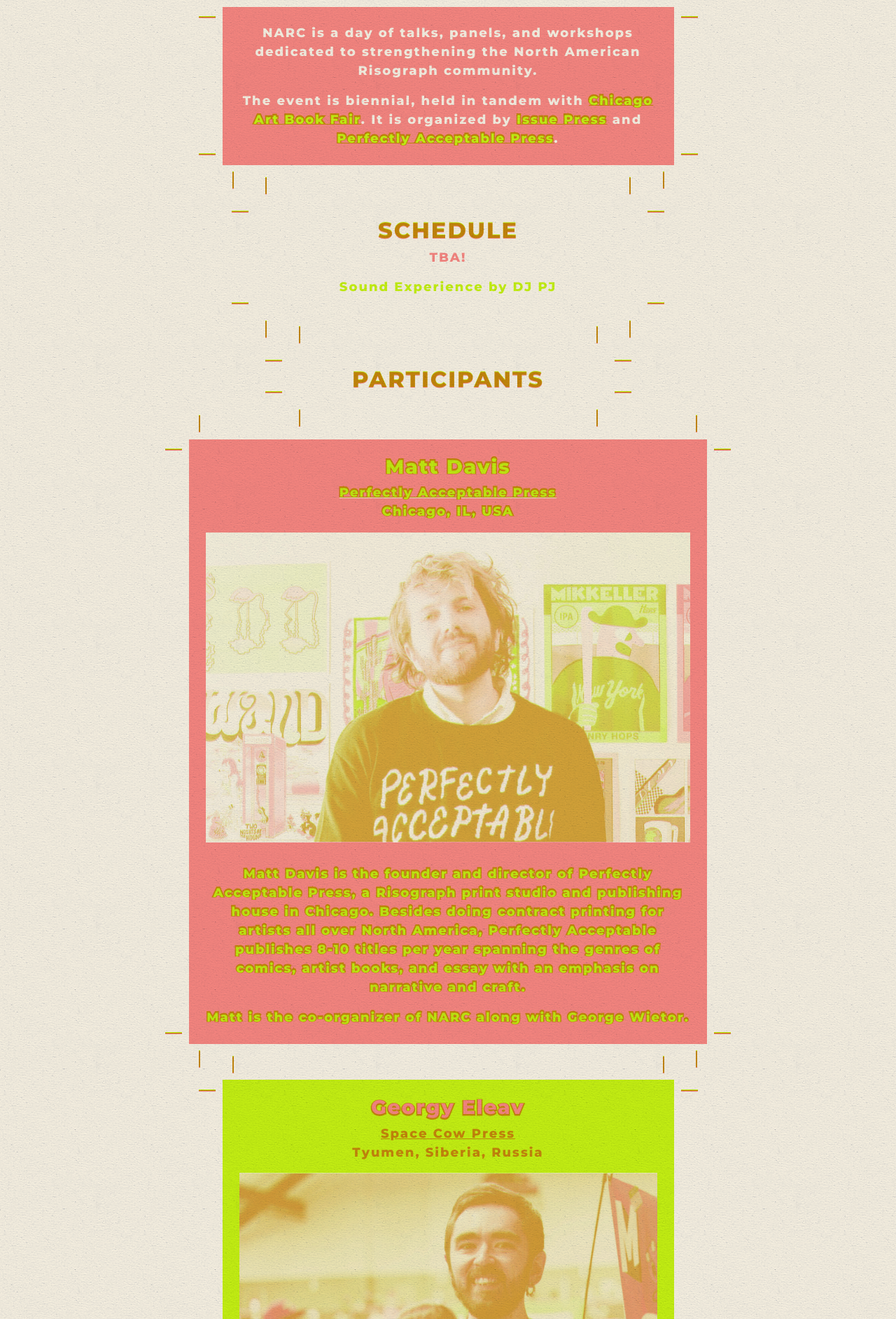
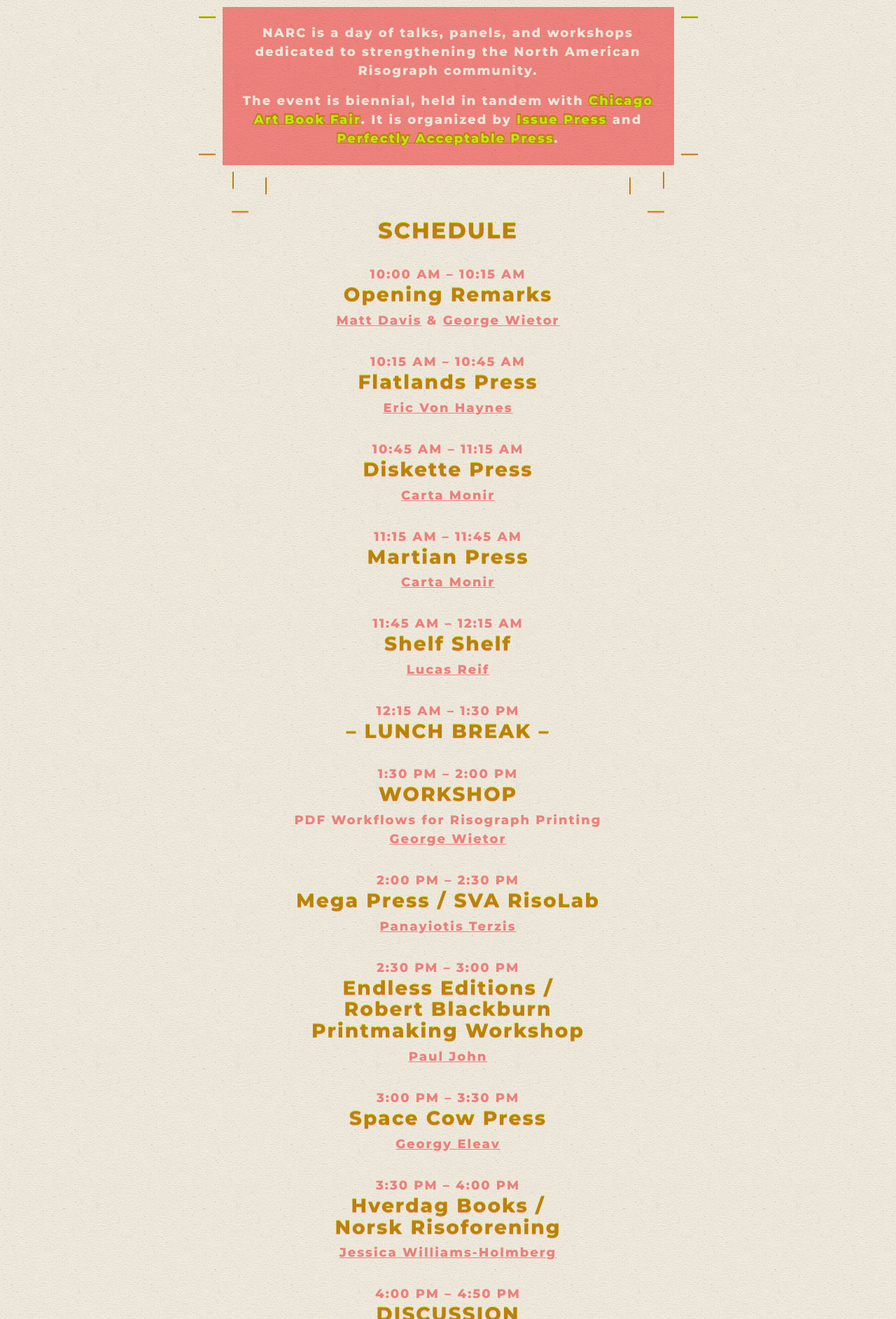
Before and after one commit to mixedfeelings/NARC, a PHP site: page /2019/index.html in a window 1280 px wide. Shown: the part 715-2600 px from the top of the page at 70% size. Run offline with PHP 8.4, Linux system fonts and the light colour scheme.

Commit message:
schedule and about

```diff
--- a/2019/css/narc.css
+++ b/2019/css/narc.css
@@ -136,6 +136,12 @@
 }
 
 
+.schedule .inside div,
+.schedule .inside h2  {
+	display: block;
+	margin-bottom: 2rem;
+}
+
 .photo {
 	background-size: cover;
 	background-position: center center;
--- a/2019/index.html
+++ b/2019/index.html
@@ -168,16 +168,92 @@
             </div>
           </div>
 
-          <div class="row">
+          <a name="schedule"></a>
+          <div class="row schedule">
             <div class="box text-white col-12 col-md-6">
               <div class="inside">
               <h2 class="text-yellow font-weight-bold">SCHEDULE</h2>
-              <p>
-                TBA!
-              </p>
-              <p class="text-yellow">
-                Sound Experience by <span class="no-wrap">DJ PJ</span>
-              </p>
+
+              <div>
+                10:00 AM – 10:15 AM
+                <h3 class="text-yellow font-weight-bold"> Opening Remarks </h3>
+                <a class="text-white" href="#matt">Matt Davis</a> <span class="text-white">&</span> <a class="text-white" href="#george">George Wietor</a>
+              </div>
+
+              <div>
+                10:15 AM – 10:45 AM
+                <h3 class="text-yellow font-weight-bold"> Flatlands Press </h3>
+                <a class="text-white" href="#eric">Eric Von Haynes</a>
+              </div>
+
+              <div>
+                10:45 AM – 11:15 AM
+                <h3 class="text-yellow font-weight-bold"> Diskette Press </h3>
+                <a class="text-white" href="#carta">Carta Monir</a>
+              </div>
+
+              <div>
+                11:15 AM – 11:45 AM
+                <h3 class="text-yellow font-weight-bold"> Martian Press </h3>
+                <a class="text-white" href="#carta">Carta Monir</a>
+              </div>
+
+              <div>
+                11:45 AM – 12:15 PM
+                <h3 class="text-yellow font-weight-bold"> Shelf Shelf </h3>
+                <a class="text-white" href="#lucas">Lucas Reif</a>
+              </div>
+
+              <div>
+                12:15 AM – 1:30 PM
+                <h3 class="text-yellow font-weight-bold"> – LUNCH BREAK – </h3>
+              </div>
+
+              <div>
+                1:30 PM – 2:00 PM
+                <h3 class="text-yellow font-weight-bold"> WORKSHOP </h3>
+                PDF Workflows for <span class="no-wrap">Risograph Printing</span><br/>
+                <a class="text-white" href="#george">George Wietor</a>
+              </div>
+
+              <div>
+                2:00 PM – 2:30 PM
+                <h3 class="text-yellow font-weight-bold"> Mega Press / <span class="no-wrap">SVA RisoLab</span> </h3>
+                <a class="text-white" href="#pan">Panayiotis Terzis</a>
+              </div>
+
+              <div>
+                2:30 PM – 3:00 PM
+                <h3 class="text-yellow font-weight-bold"> Endless Editions / <span class="no-wrap">Robert Blackburn</span> <span class="no-wrap">Printmaking Workshop</span> </h3>
+                <a class="text-white" href="#pj">Paul John</a>
+              </div>
+
+              <div>
+                3:00 PM – 3:30 PM
+                <h3 class="text-yellow font-weight-bold"> Space Cow Press </h3>
+                <a class="text-white" href="georgy">Georgy Eleav</a>
+              </div>
+
+              <div>
+                3:30 PM – 4:00 PM
+                <h3 class="text-yellow font-weight-bold"> Hverdag Books / <span class="no-wrap">Norsk Risoforening</span> </h3>
+                <a class="text-white" href="jessica">Jessica Williams-Holmberg</a>
+              </div>
+
+              <div>
+                4:00 PM – 4:50 PM
+                <h3 class="text-yellow font-weight-bold"> DISCUSSION </h3>
+                <span class="text-white">Moderator:</span> <a class="text-white" href="#pj">Paul John</a>
+              </div>
+
+              <div >
+                4:50 PM – 5:00 PM
+                <h3 class="text-yellow font-weight-bold"> Closing Remarks </h3>
+                <a class="text-white" href="#matt">Matt Davis</a> <span class="text-white">&</span> <a class="text-white" href="#george">George Wietor</a>
+              </div>
+
+
+
             </div>
             </div>
           </div>
@@ -428,6 +504,23 @@
             </div>
           </div>
 
+          <a name="about"></a>
+          <div class="row">
+            <div class="box text-white col-12 col-md-6">
+              <div class="inside">
+              <h2 class="text-yellow font-weight-bold">ABOUT</h2>
+                <p>
+                  NARC is co-organized by <a class="text-white" href="https://issue.press">Issue Press</a> and <a class="text-white" href="">Perfectly Acceptable</a>. This is it's second iteration.
+                </p>
+                <p>
+                  Thank you to <a class="text-white" href="http://cabf.no-coast.org/">Chicago Art Book Fair</a> and <a class="text-white" href="https://designchicago.org/">Chicago Design Museum</a> for assistance and an especially immense gratitute to to <a class="text-white" href="https://cardsagainsthumanity.com/">Cards Against Humanity</a> for the incredibly gracious use of space.
+                </p>
+              </div>
+            </div>
+          </div>
+
+
+
         </div>
       </div> <!-- /YELLOW LAYER -->
 
@@ -548,17 +641,91 @@
             </div>
         </div>
 
-        <div class="row">
+        <div class="row schedule">
           <div class="box bg-paper text-coral col-12 col-md-6">
             <div class="inside">
             <h2 class="text-coral font-weight-bold">SCHEDULE</h2>
-            <p>
-              TBA!
-            </p>
-            <p class="text-transparent">
-              Sound Experience by <span class="no-wrap">DJ PJ</span>
-            </p>
-          </div>
+
+              <div >
+                10:00 AM – 10:15 AM
+                <h3 class="font-weight-bold"> Opening Remarks </h3>
+                <a href="#matt">Matt Davis</a> & <a href="#george">George Wietor</a>
+              </div>
+
+              <div>
+                10:15 AM – 10:45 AM
+                <h3 class="font-weight-bold"> Flatlands Press </h3>
+                <a href="#eric">Eric Von Haynes</a>
+              </div>
+
+              <div>
+                10:45 AM – 11:15 AM
+                <h3 class="font-weight-bold"> Diskette Press </h3>
+                <a href="#carta">Carta Monir</a>
+              </div>
+
+              <div>
+                11:15 AM – 11:45 AM
+                <h3 class="font-weight-bold"> Martian Press </h3>
+                <a href="#carta">Carta Monir</a>
+              </div>
+
+              <div>
+                11:45 AM – 12:15 AM
+                <h3 class="font-weight-bold"> Shelf Shelf </h3>
+                <a href="#lucas">Lucas Reif</a>
+              </div>
+
+              <div>
+                12:15 AM – 1:30 PM
+                <h3 class="font-weight-bold"> – LUNCH BREAK – </h3>
+              </div>
+
+              <div>
+                1:30 PM – 2:00 PM
+                <h3 class="font-weight-bold"> WORKSHOP </h3>
+                PDF Workflows for <span class="no-wrap">Risograph Printing</span><br/>
+                <a href="#george">George Wietor</a>
+              </div>
+
+              <div>
+                2:00 PM – 2:30 PM
+                <h3 class="font-weight-bold"> Mega Press / <span class="no-wrap">SVA RisoLab</span> </h3>
+                <a href="#pan">Panayiotis Terzis</a>
+              </div>
+
+              <div>
+                2:30 PM – 3:00 PM
+                <h3 class="font-weight-bold"> Endless Editions / <span class="no-wrap">Robert Blackburn</span> <span class="no-wrap">Printmaking Workshop</span> </h3>
+                <a href="#pj">Paul John</a>
+              </div>
+
+              <div>
+                3:00 PM – 3:30 PM
+                <h3 class="font-weight-bold"> Space Cow Press </h3>
+                <a href="georgy">Georgy Eleav</a>
+              </div>
+
+              <div>
+                3:30 PM – 4:00 PM
+                <h3 class="font-weight-bold"> Hverdag Books / <span class="no-wrap">Norsk Risoforening</span> </h3>
+                <a href="jessica">Jessica Williams-Holmberg</a>
+              </div>
+
+              <div>
+                4:00 PM – 4:50 PM
+                <h3 class="font-weight-bold"> DISCUSSION </h3>
+                Moderator: <a href="#pj">Paul John</a>
+              </div>
+
+              <div >
+                4:50 PM – 5:00 PM
+                <h3 class="font-weight-bold"> Closing Remarks </h3>
+                <a href="#matt">Matt Davis</a> & <a href="#george">George Wietor</a>
+              </div>
+
+
+            </div>
           </div>
         </div>
 
@@ -793,6 +960,24 @@
             </div>
           </div>
 
+          <div class="row">
+            <div class="box bg-paper text-coral col-12 col-md-6">
+              <div class="inside">
+
+              <h2 class="text-coral font-weight-bold">ABOUT</h2>
+
+                <p>
+                  NARC is co-organized by <span class="underline">Issue Press</span> and <span class="underline">Perfectly Acceptable</span>. This is it's second iteration.
+                </p>
+
+                <p>
+                  Thank you to <span class="underline">Chicago Art Book Fair</span> and <span class="underline">Chicago Design Museum</span> for assistance and an especially immense gratitute to to <span class="underline">Cards Against Humanity</span> for the incredibly gracious use of space.
+                </p>
+
+              </div>
+            </div>
+          </div>
+
        </div>
       </div> <!-- /CORAL LAYER -->
     </div>
```
